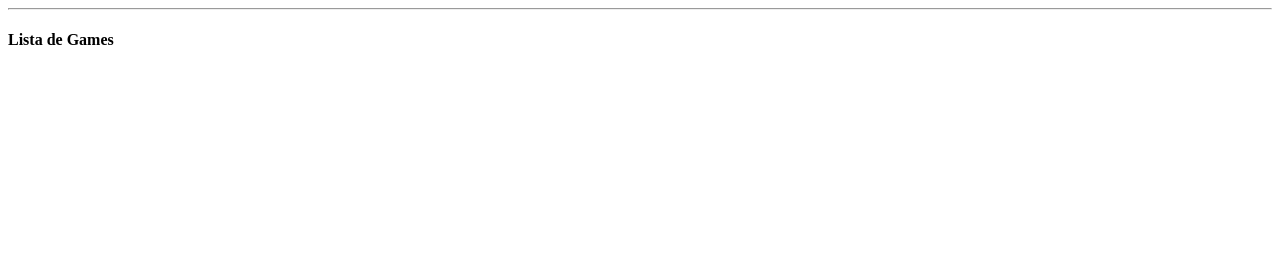
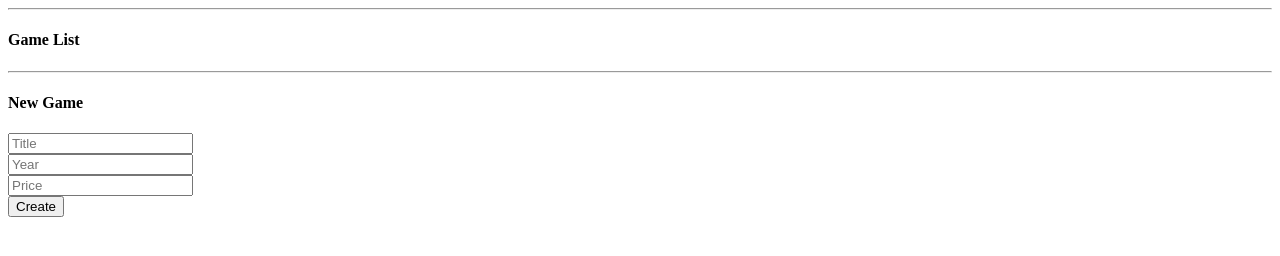
Before and after one commit to kleitonalbuquerque/apigames, a website: page views/index.html in a window 1280 px wide. Drawn offline with nearby package versions, Linux system fonts and the light colour scheme; no server answers.

Commit message:
Cadastrando game

```diff
--- a/views/index.html
+++ b/views/index.html
@@ -8,13 +8,24 @@
   </head>
   <body>
     <hr />
-    <h4>Lista de Games</h4>
+    <h4>Game List</h4>
     <ul id="games"></ul>
+    <hr />
+    <h4>New Game</h4>
+    <input type="text" name="title" id="title" placeholder="Title" />
+    <br />
+    <input type="number" name="year" id="year" placeholder="Year" />
+    <br />
+    <input type="number" name="price" id="price" placeholder="Price" />
+    <br />
+    <button type="button" onclick="createGame()">Create</button>
   </body>
-  <script src="../public/js/axios.min.js"></script>
+  <!-- <script src="../public/js/axios.min.js"></script> -->
+  <script src="https://cdn.jsdelivr.net/npm/axios/dist/axios.min.js"></script>
   <script>
     // console.log("Axios instalado", axios);
 
+    // Retorna todos os games
     axios
       .get("http://localhost:4000/games")
       .then((response) => {
@@ -24,8 +35,7 @@
         games.forEach((game) => {
           // console.log(game);
           var item = document.createElement("li");
-          item.innerHTML =
-            game.id + " - " + game.title + " - R$ " + game.price.toFixed(2);
+          item.innerHTML = game.id + " - " + game.title + " - R$ " + game.price;
           list.appendChild(item);
         });
 
@@ -34,5 +44,31 @@
       .catch((error) => {
         console.log(error);
       });
+
+    // Cria novo game
+    function createGame() {
+      var titleInput = document.getElementById("title");
+      var yearInput = document.getElementById("year");
+      var priceInput = document.getElementById("price");
+
+      var game = {
+        title: titleInput.value,
+        year: yearInput.value,
+        price: priceInput.value,
+      };
+      console.log(game);
+
+      axios
+        .post("http://localhost:4000/game", game)
+        .then((response) => {
+          if (response.status == 200) {
+            alert("Game cadastrado!");
+            window.location.reload();
+          }
+        })
+        .catch((err) => {
+          console.log(err);
+        });
+    }
   </script>
 </html>
```
